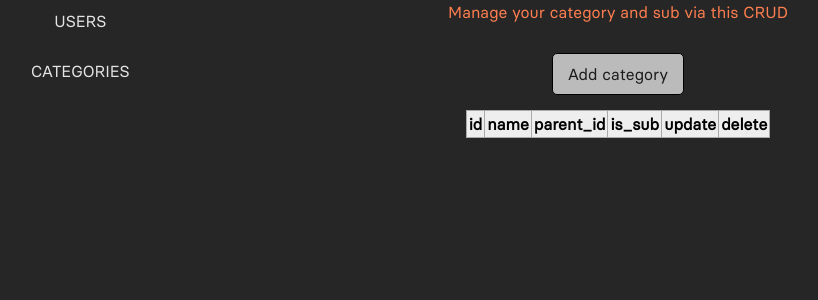
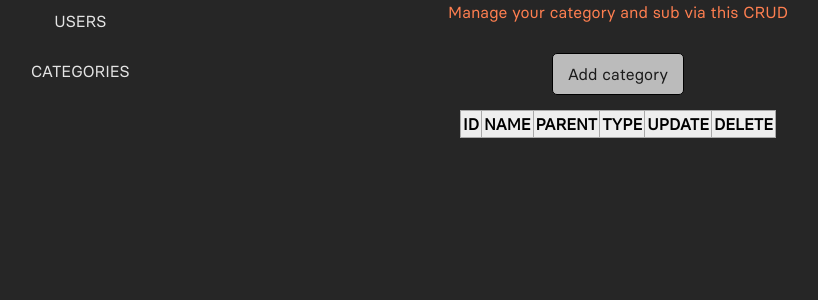
Before and after one commit to cjovignot/01_MyShop, a PHP site: page /admin_categories.php in a window 1280 px wide. Shown: the part 220-520 px from the top of the page, without its empty margins (97-915 px from the left). Run offline with PHP 8.4, Linux system fonts and the light colour scheme; the visitor is signed in with stand-in values (Sample User, id 1); data that the repository does not hold is empty; a stand-in replaces the project's code that opens the database connection.

Commit message:
style + categories

```diff
--- a/admin_categories.php
+++ b/admin_categories.php
@@ -150,12 +150,12 @@ $resdisplay_category = $display_category->fetchAll(PDO::FETCH_ASSOC);
 
 echo "<table class='displaytable' >
 <tr>
-<th>id</th>
-<th>name</th>
-<th>parent_id</th>
-<th>is_sub</th>
-<th>update</th>
-<th>delete</th>
+<th>ID</th>
+<th>NAME</th>
+<th>PARENT</th>
+<th>TYPE</th>
+<th>UPDATE</th>
+<th>DELETE</th>
 </tr>";
 
 
--- a/stylesheet.css
+++ b/stylesheet.css
@@ -154,6 +154,9 @@ header {
     flex-direction: column;
     max-height: 300px;
     width: 150px;
+}
+#admin_sub_menu_left {
+    width: 100%;
 }
 #title_menu {
     font-size: 20px;
```
